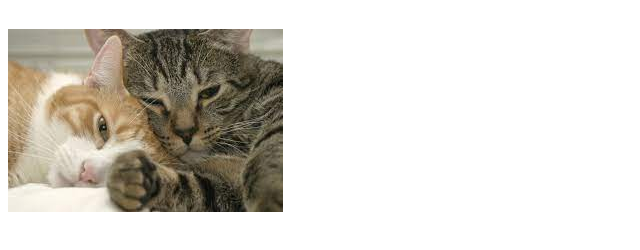
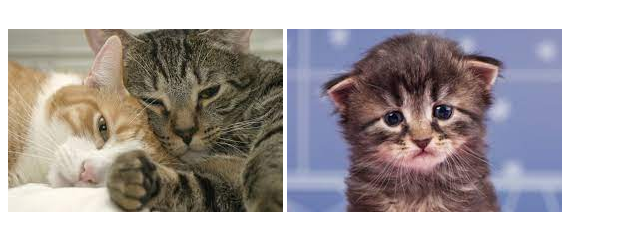
Before and after one commit to Niklavay/c-maraphon-0-Sprint, a plain HTML site: page index.html in a window 1280 px wide. Shown: the part 88-338 px from the top of the page, without its empty margins (0-640 px from the left). Drawn offline with Linux system fonts and the light colour scheme.

Commit message:
Saved changes

```diff
--- a/index.html
+++ b/index.html
@@ -5,10 +5,12 @@
     <meta http-equiv="X-UA-Compatible" content="IE=edge">
     <meta name="viewport" content="width=device-width, initial-scale=1.0">
     <link rel ="stylesheet" href = "css/index.css">
+
     <title>Cool-kitties</title>
 </head>
 <body>
     <h1>There will be photo of kitiies</h1>
     <img src="img/kitties.jfif" alt ="cutie kittie">
+    <img src="img/sad cat.jfif" alt ="sad kittie">
 </body>
 </html>
```
